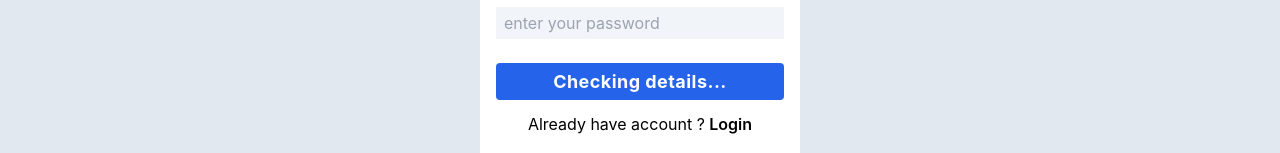
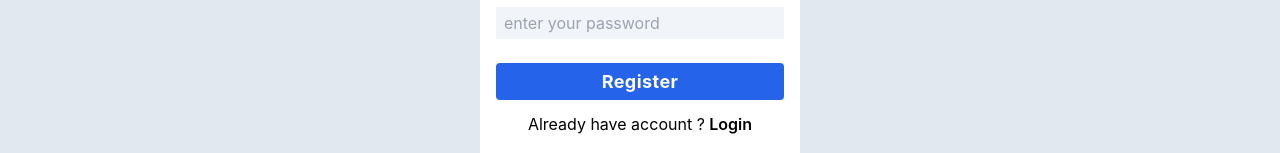
Before and after one commit to anirbansharma1996/Insta-Chat, a React (Vite) app in the folder frontend/: page /register in a window 1280 px wide. Shown: the part 333-486 px from the top of the page. Built offline with nearby package versions, Linux system fonts and the light colour scheme.

Commit message:
24/08/2024 - [ Register , Login UI updated ] (#12)

```diff
--- a/frontend/src/pages/Register.jsx
+++ b/frontend/src/pages/Register.jsx
@@ -93,7 +93,7 @@ const Register = () => {
               loading ? "hover:bg-slate-500" : "hover:bg-blue-800"
             } rounded mt-2 font-bold text-white leading-relaxed tracking-wide`}
           >
-            {!loading ? "Checking details..." : "Register"}
+            {loading ? "Checking details..." : "Register"}
           </button>
         </form>
         <p className="my-3 text-center">
```
